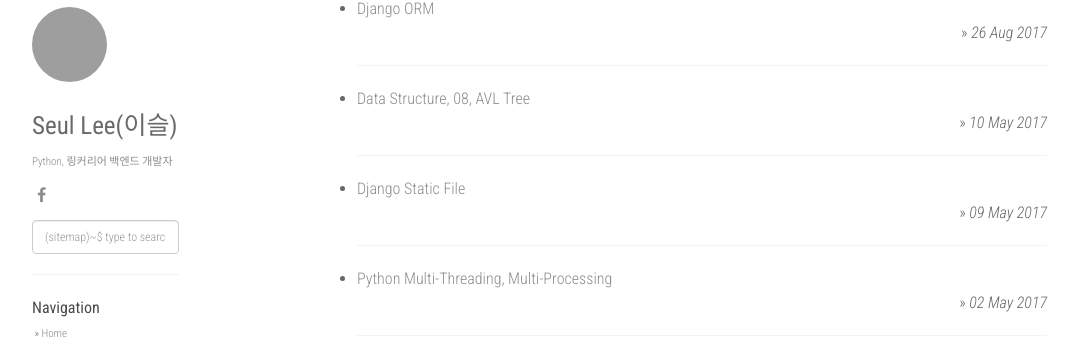
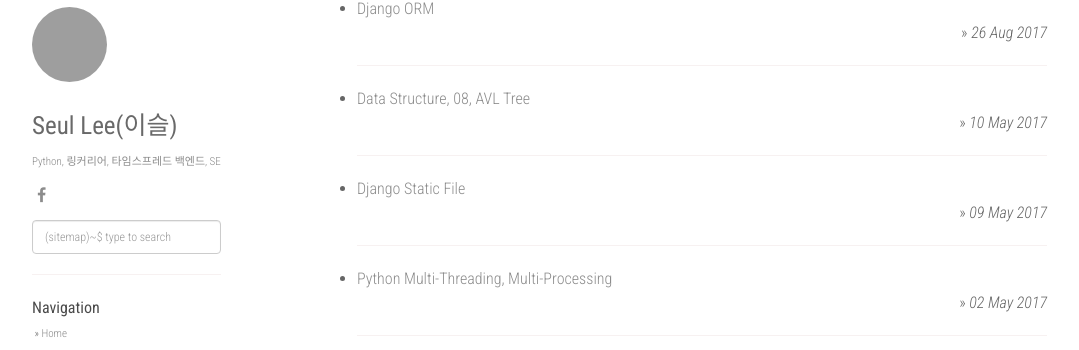
Before and after one commit to lee-seul/lee-seul.github.com, a Jekyll site: the page built from index.html, in a window 1280 px wide. Shown: the part 93-443 px from the top of the page, without its empty margins (53-1132 px from the left). Built offline with Jekyll 4.4.1, drawn with Linux system fonts in a browser that asks for light colours; nearby versions of some CDN libraries; the list of posts is cut into pages by our own code; grey boxes are pictures that could not be loaded.

Commit message:
소개글 업데이트

```diff
--- a/_config.yml
+++ b/_config.yml
@@ -2,7 +2,7 @@ title: Hello Python
 description: 공부 내용 정리
 author: Seul Lee(이슬)
 github: https://github.com/lee-seul
-about: Python, 링커리어 백엔드 개발자
+about: Python, 링커리어, 타임스프레드 백엔드, SE
 disqus_shortname: developer-seul
 #google_analytics: UA-XXXXXXXX-Y
 
```
